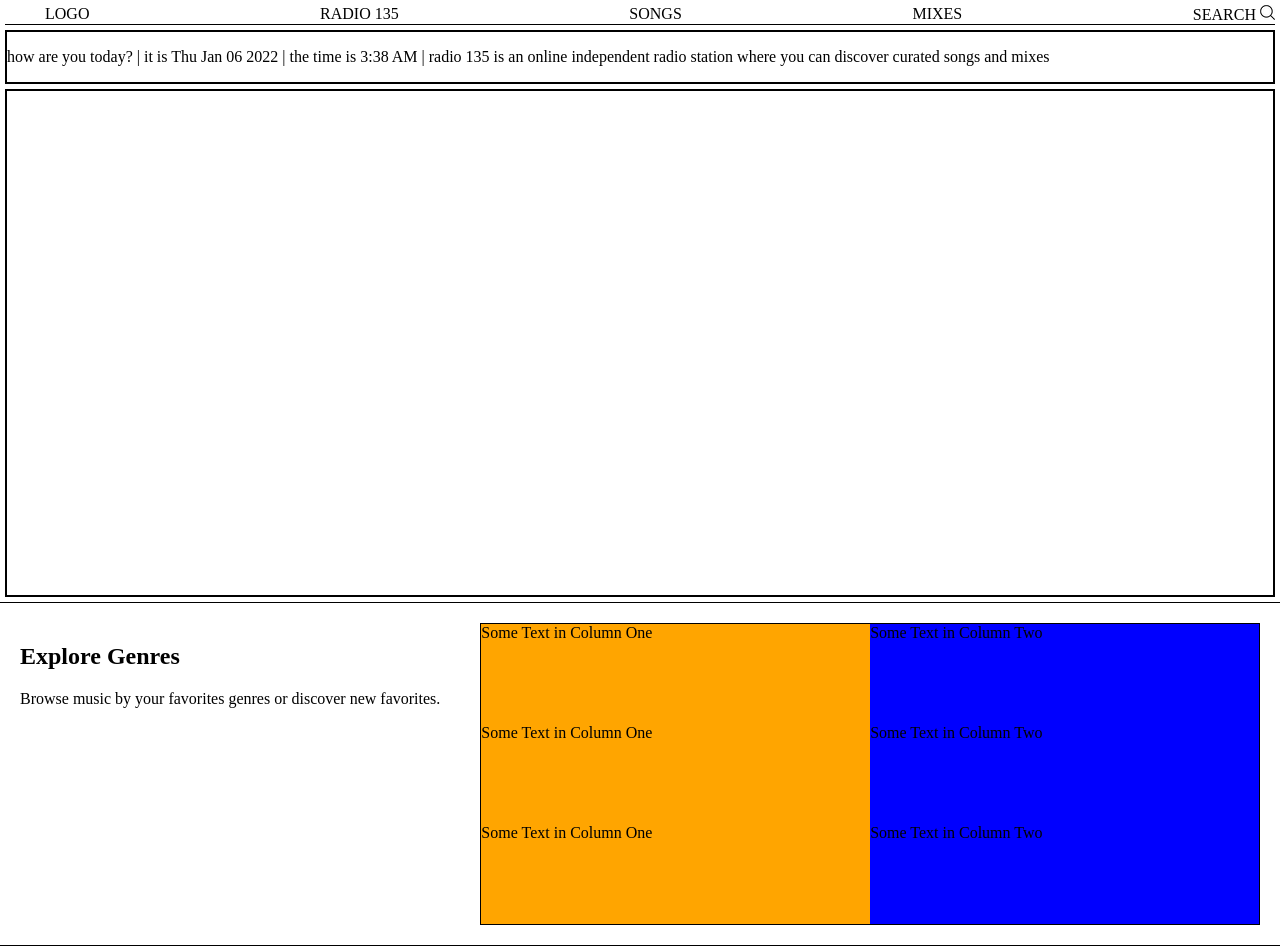
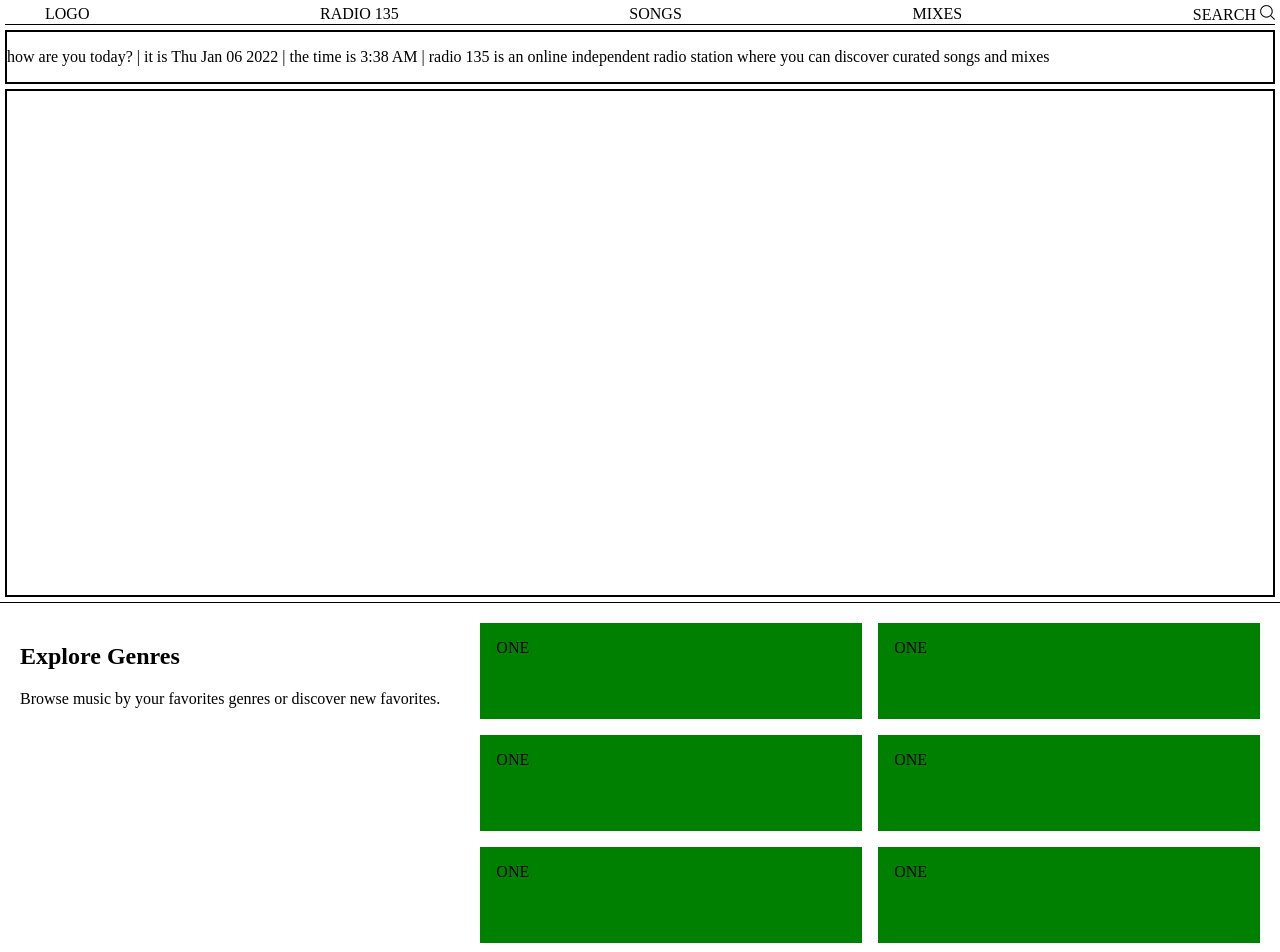
Before and after one commit to jaclynnbarrera/music-player-frontend, a React (Create React App) app: page / in a window 1280 px wide. Shown: the top 952 px of the page. Built offline with nearby package versions, Linux system fonts and the light colour scheme; no server answers.

Commit message:
csssssss

```diff
--- a/src/components/Genres.js
+++ b/src/components/Genres.js
@@ -9,36 +9,15 @@ const Genres = () => {
         <p>Browse music by your favorites genres or discover new favorites.</p>
       </div>
       <div className="right-column">
-        <div class="genres-grid">
-          <div class="row">
-            <div class="column">
-              <div class="orange-column">Some Text in Column One</div>
-            </div>
-
-            <div class="column">
-              <div class="blue-column">Some Text in Column Two</div>
-            </div>
-          </div>
-
-          <div class="row">
-            <div class="column">
-              <div class="orange-column">Some Text in Column One</div>
-            </div>
-
-            <div class="column">
-              <div class="blue-column">Some Text in Column Two</div>
-            </div>
-          </div>
-
-          <div class="row">
-            <div class="column">
-              <div class="orange-column">Some Text in Column One</div>
-            </div>
-
-            <div class="column">
-              <div class="blue-column">Some Text in Column Two</div>
-            </div>
-          </div>
+        <div className="genres-grid">
+          <div className="genre">ONE</div>
+          <div className="genre">ONE</div>
+          <div className="genre">ONE</div>
+          <div className="genre">ONE</div>
+          <div className="genre">ONE</div>
+          <div className="genre">ONE</div>
+          <div className="genre">ONE</div>
+          <div className="genre">ONE</div>
         </div>
       </div>
     </section>
--- a/src/scss/EditorPicks.scss
+++ b/src/scss/EditorPicks.scss
@@ -15,7 +15,7 @@
 .song-card {
   background-color: green;
   padding: 1rem;
-  height: 4rem;
+  height: 10rem;
 }
 
 /* Screen larger than 600px? 2 column */
--- a/src/scss/Genres.scss
+++ b/src/scss/Genres.scss
@@ -9,35 +9,27 @@
 }
 
 .right-column {
-  border: 1px solid black;
   flex: 2;
 }
 
-.row {
-  display: flex;
-  flex-direction: row;
-  flex-wrap: wrap;
-  width: 100%;
+//genres-grid
+.genres-grid {
+  max-width: 1200px;
+  margin: 0 auto;
+  display: grid;
+  grid-gap: 1rem;
 }
 
-.column {
-  display: flex;
-  flex-direction: column;
-  flex-basis: 100%;
+// genres
+.genre {
+  background-color: green;
+  padding: 1rem;
+  height: 4rem;
 }
 
-.orange-column {
-  background-color: orange;
-  height: 100px;
-}
-
-.blue-column {
-  background-color: blue;
-  height: 100px;
-}
-
-@media screen and (min-width: 800px) {
-  .column {
-    flex: 1;
+/* Screen larger than 750px? 2 column */
+@media (min-width: 750px) {
+  .genres-grid {
+    grid-template-columns: repeat(2, 1fr);
   }
 }
```
